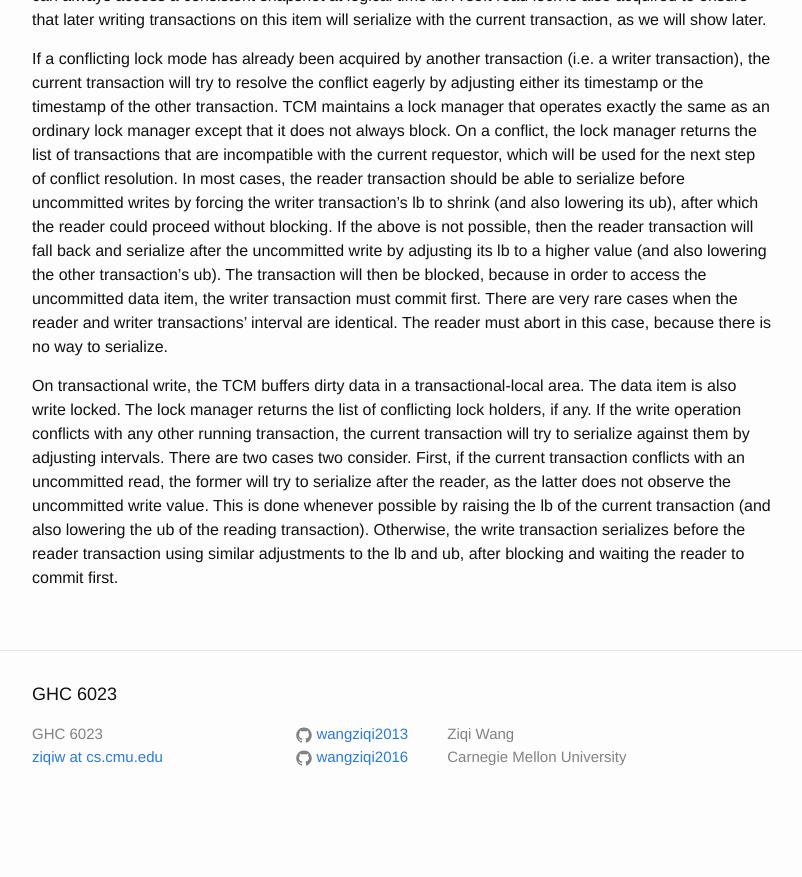
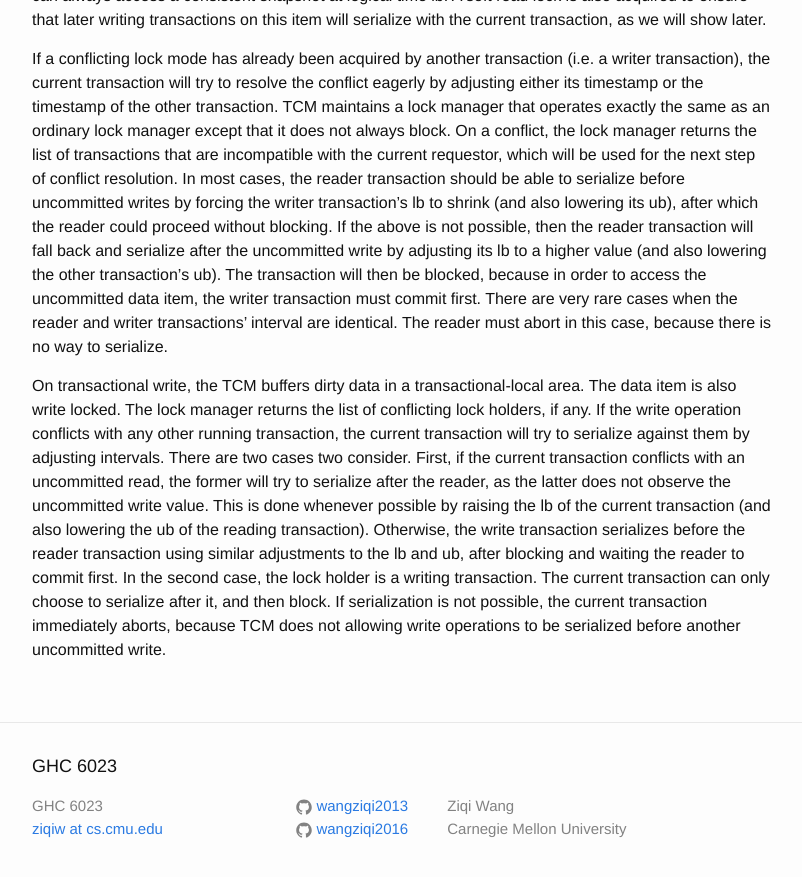
Before and after one commit to wangziqi2013/wangziqi2013.github.io, a Jekyll site: the page built from _posts/2018-12-20-mvcc-via-timestamp-range-conflict-management.markdown, in a window 1280 px wide and 900 px high, scrolled down 1528 px. Shown: the top 877 px of the window, without its empty margins (238-1040 px from the left). Built offline with Jekyll 4.4.1, drawn with Linux system fonts in a browser that asks for light colours; before the commit the page ends 2356 px from its top, so only the background shows below that.

Commit message:
Finish write

```diff
--- a/_posts/2018-12-20-mvcc-via-timestamp-range-conflict-management.markdown
+++ b/_posts/2018-12-20-mvcc-via-timestamp-range-conflict-management.markdown
@@ -69,4 +69,6 @@ two consider. First, if the current transaction conflicts with an uncommitted re
 after the reader, as the latter does not observe the uncommitted write value. This is done whenever possible by raising
 the lb of the current transaction (and also lowering the ub of the reading transaction). Otherwise, the write transaction
 serializes before the reader transaction using similar adjustments to the lb and ub, after blocking and waiting the
-reader to commit first.
+reader to commit first. In the second case, the lock holder is a writing transaction. The current transaction can only choose
+to serialize after it, and then block. If serialization is not possible, the current transaction immediately aborts,
+because TCM does not allowing write operations to be serialized before another uncommitted write.
```
